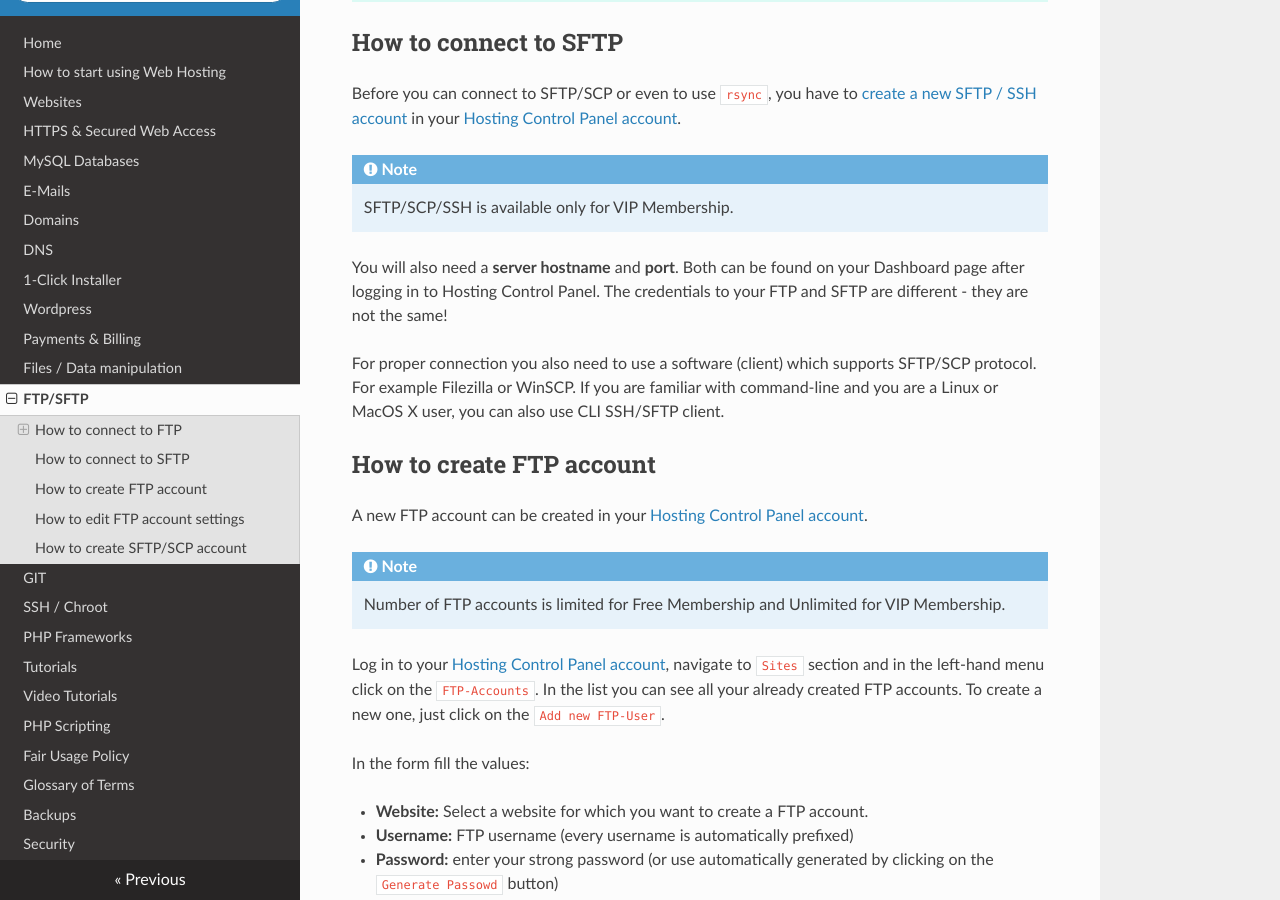
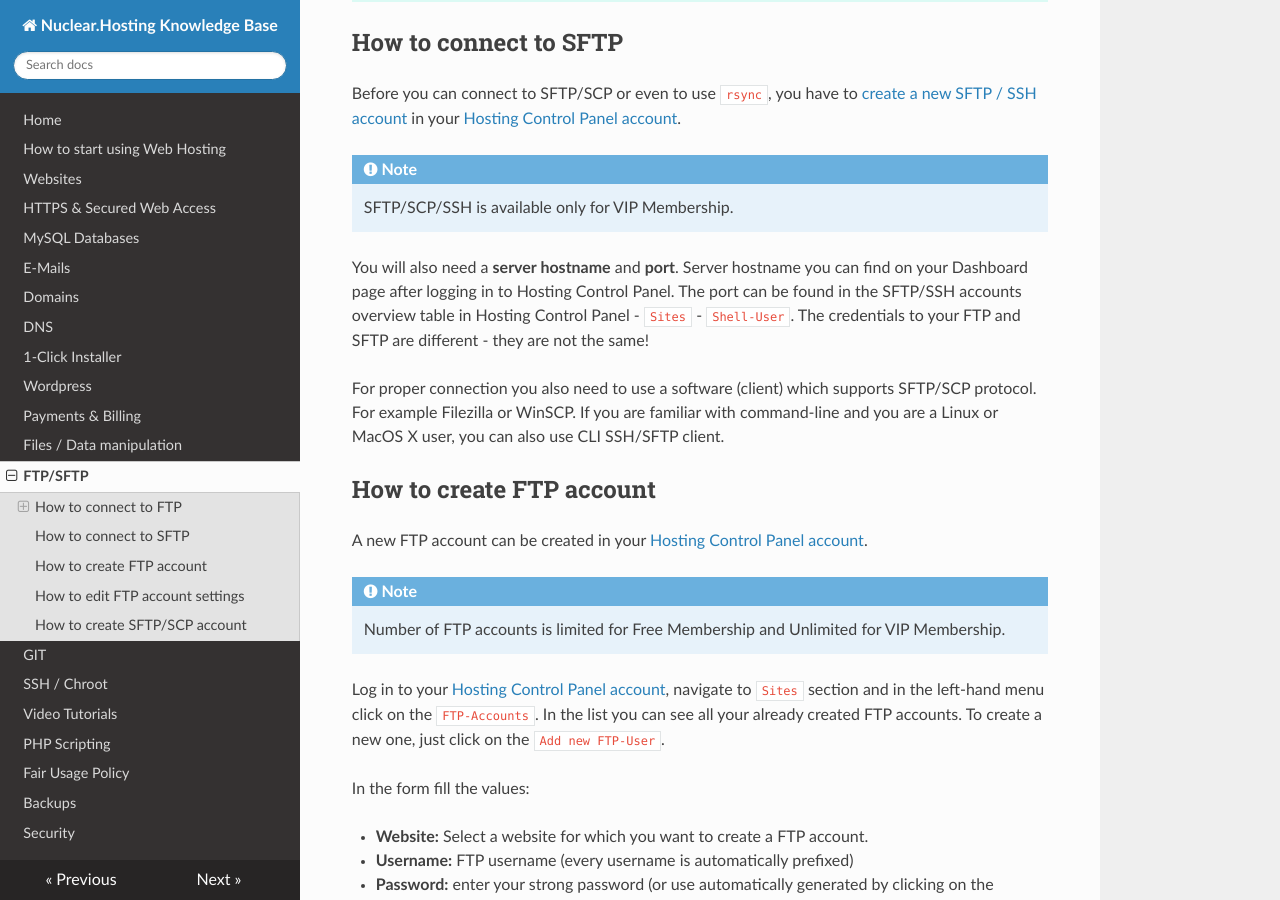
Before and after one commit to nuclearhosting/nh-knowledge-base, an MkDocs documentation site: the page built from docs/ftp.md, in a window 1280 px wide and 900 px high, scrolled down 1828 px. Built offline with MkDocs 1.6.1, drawn with Linux system fonts in a browser that asks for light colours; nearby versions of some CDN libraries.

Commit message:
Added unexistent pages to avoid error 404; fixed SFTP paragraph

````diff
--- a/docs/ftp.md
+++ b/docs/ftp.md
@@ -38,7 +38,7 @@
 !!! note
 	SFTP/SCP/SSH is available only for VIP Membership.
 
-You will also need a **server hostname** and **port**. Both can be found on your Dashboard page after logging in to Hosting Control Panel. The credentials to your FTP and SFTP are different - they are not the same!
+You will also need a **server hostname** and **port**. Server hostname you can find on your Dashboard page after logging in to Hosting Control Panel. The port can be found in the SFTP/SSH accounts overview table in Hosting Control Panel - ```Sites``` - ```Shell-User```. The credentials to your FTP and SFTP are different - they are not the same!
 
 For proper connection you also need to use a software (client) which supports SFTP/SCP protocol. For example Filezilla or WinSCP. If you are familiar with command-line and you are a Linux or MacOS X user, you can also use CLI SSH/SFTP client.
 
--- a/mkdocs.yml
+++ b/mkdocs.yml
@@ -23,12 +23,9 @@
     - Files / Data manipulation: files.md
     - FTP/SFTP: ftp.md
     - GIT: git.md
-    - SSH / Chroot: chroot.md
-    - PHP Frameworks: frameworks.php
-    - Tutorials: tutorials.md
-    - Video Tutorials: videos.md
-    - PHP Scripting: php_scripting.md
+    - SSH / Chroot: shell.md
+    - Video Tutorials: video.md
+    - PHP Scripting: php.md
     - Fair Usage Policy: fup.md
-    - Glossary of Terms: glosarry.md
     - Backups: backups.md
     - Security: security.md
````
Also changed, not shown: docs/backups.md (added, +1 -0 lines), docs/billing.md (added, +1 -0 lines), docs/fup.md (added, +1 -0 lines), docs/git.md (added, +1 -0 lines), docs/php.md (added, +1 -0 lines), docs/security.md (added, +1 -0 lines), docs/shell.md (added, +1 -0 lines), docs/video.md (added, +1 -0 lines).
